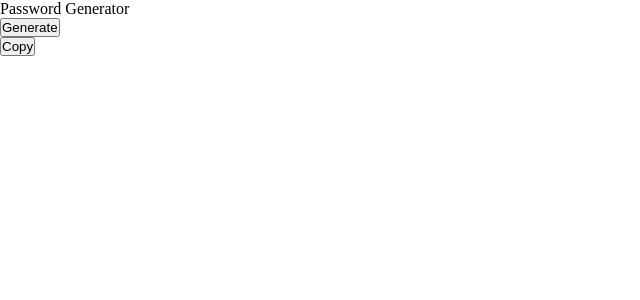
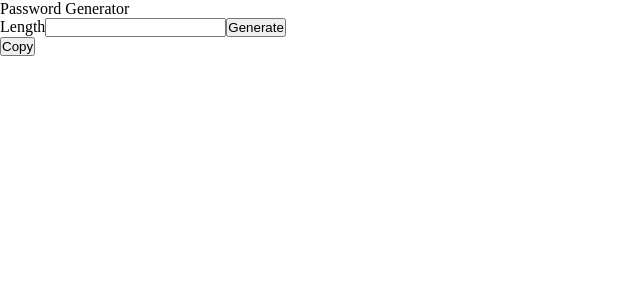
Before and after one commit to ihleonel/password-generator, a React (Vite) app: page / in a window 1280 px wide. Shown: the top 300 px of the page, without its empty margins (0-640 px from the left). Built offline with nearby package versions, Linux system fonts and the light colour scheme.

Commit message:
Add lenght field

```diff
--- a/src/App.jsx
+++ b/src/App.jsx
@@ -11,6 +11,8 @@ export default function App() {
   return (
     <div>
       <p>Password Generator</p>
+      <label htmlFor="length">Length</label>
+      <input type="number" id="length" name="length" />
       <button onClick={() => setPassword(result)}>Generate</button>
       <div>{password}</div>
       <button onClick={() => copy(password)}>Copy</button>
```
